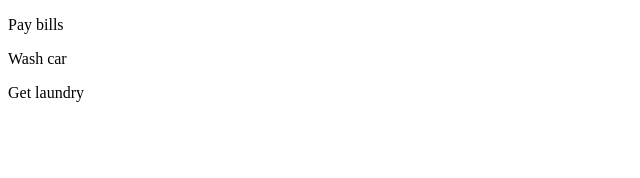
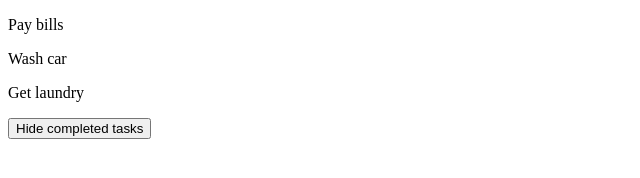
Before and after one commit to inesdaniel/js_exercises, a plain HTML site: page todo.html in a window 1280 px wide. Shown: the whole page, without its empty margins (0-640 px from the left). Drawn offline with Linux system fonts and the light colour scheme.

Commit message:
add hide completed tasks button

```diff
--- a/todo.html
+++ b/todo.html
@@ -14,11 +14,17 @@
   <p onclick="completed(this)">Wash car</p>
   <p onclick="completed(this)">Get laundry</p>
 
+  <button onclick="hideCompletedTasks()">Hide completed tasks</button>
   <script>
     function completed(ptag) {
       console.log(ptag);
       ptag.classList.toggle('complete');
     }
+
+    function hideCompletedTasks() {
+      var completedTasks = document.querySelectorAll('.complete');
+      console.log(completedTasks);
+    }
   </script>
 </body>
 </html>
```
